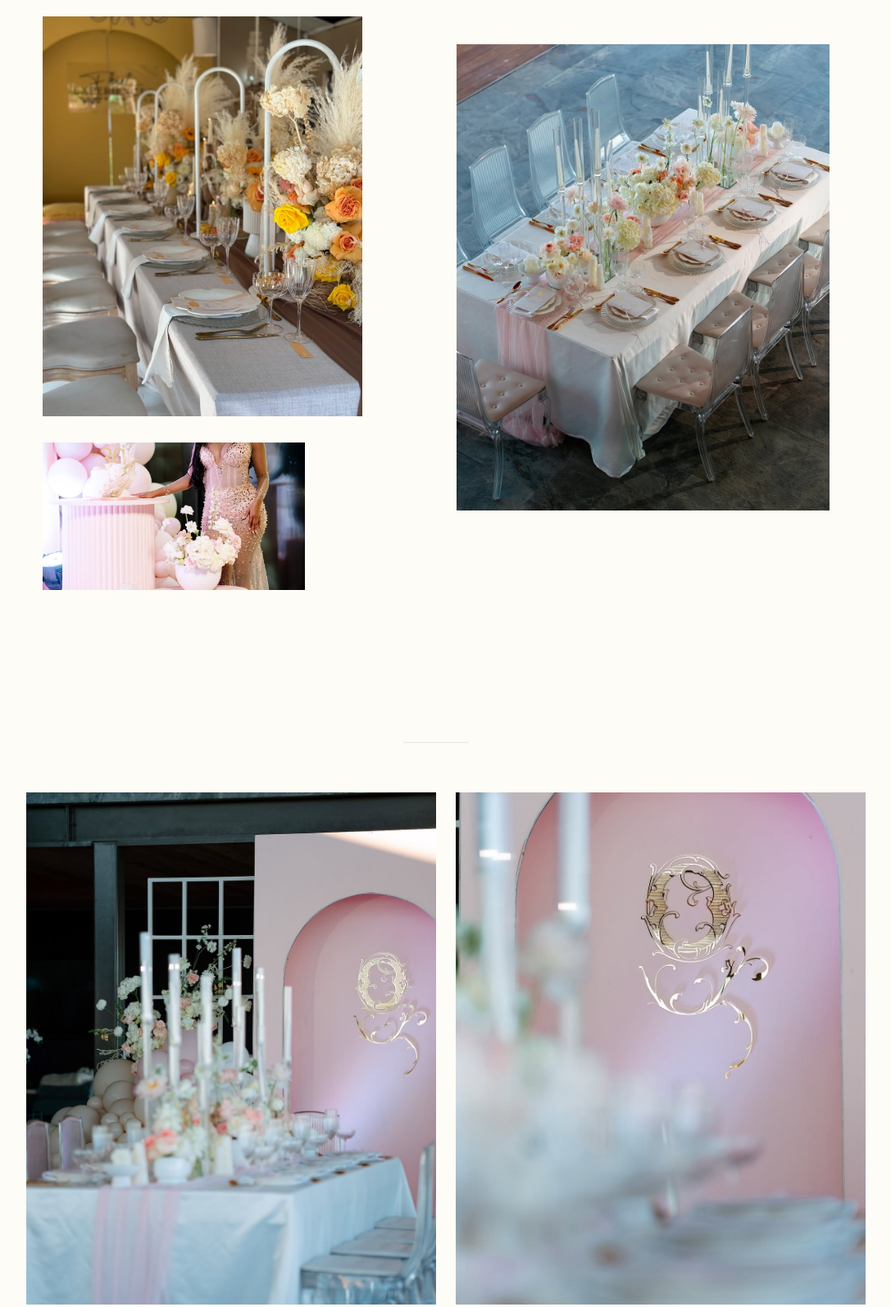
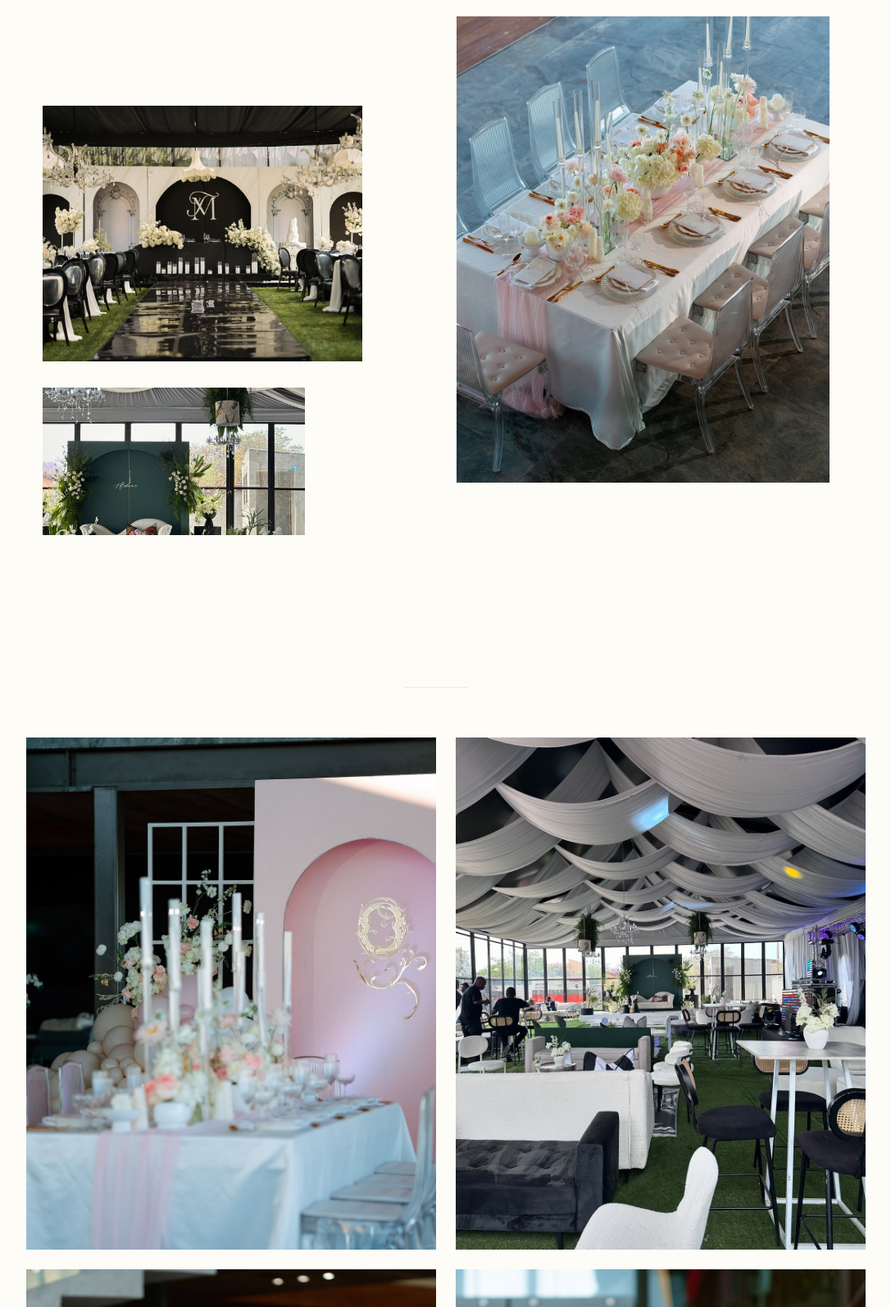
Before and after one commit to CoderX92/decobylola.github.io, a plain HTML site: page gallery/index.html in a window 1280 px wide. Shown: the part 1340-2935 px from the top of the page at 82% size, without its empty margins (108-1195 px from the left). Drawn offline with nearby package versions, Linux system fonts and the light colour scheme; a web font is replaced by a local one.

Commit message:
Update index.html

```diff
--- a/gallery/index.html
+++ b/gallery/index.html
@@ -70,8 +70,8 @@
             <div class="main-container">
                <div class="two-column-grid medium-gap">
                   <div class="template-intro-wrapper" id="w-node-a4fb24a2-a984-f76e-2b98-81c3efe2b6bf-e99e79c6">
-                     <div id="w-node-a4fb24a2-a984-f76e-2b98-81c3efe2b6bd-e99e79c6"><img alt="" data-w-id="a4fb24a2-a984-f76e-2b98-81c3efe2b6be" loading="lazy" sizes="(max-width: 600px) 92vw, (max-width: 767px) 400px, (max-width: 991px) 46vw, 455px" src="Tust/WhatsApp Image 2025-02-05 at 04.20.40_8c6f707e.jpg" srcset="Tust/WhatsApp Image 2025-02-05 at 04.20.40_8c6f707e.jp 500w, Tust/WhatsApp Image 2025-02-05 at 04.20.40_8c6f707e.jp 800w, Tust/WhatsApp Image 2025-02-05 at 04.20.40_8c6f707e.jp 908w" style="opacity:1"/></div>
-                     <div class="intro-template-child" data-w-id="5ca841f6-3293-579d-a407-3613bb359ea3" id="w-node-_5ca841f6-3293-579d-a407-3613bb359ea3-e99e79c6" style='background-image:url("Tust/1a.jpg");opacity:1'></div>
+                     <div id="w-node-a4fb24a2-a984-f76e-2b98-81c3efe2b6bd-e99e79c6"><img alt="" data-w-id="a4fb24a2-a984-f76e-2b98-81c3efe2b6be" loading="lazy" sizes="(max-width: 600px) 92vw, (max-width: 767px) 400px, (max-width: 991px) 46vw, 455px" src="Tust/3b.jpg" srcset="Tust/3b.jpg 500w, Tust/3b.jpg 800w, Tust/3b.jpg 908w" style="opacity:1"/></div>
+                     <div class="intro-template-child" data-w-id="5ca841f6-3293-579d-a407-3613bb359ea3" id="w-node-_5ca841f6-3293-579d-a407-3613bb359ea3-e99e79c6" style='background-image:url("Tust/3e.jpg");opacity:1'></div>
                   </div>
                   <div id="w-node-a4fb24a2-a984-f76e-2b98-81c3efe2b6bd-e99e79c6"><img alt="" data-w-id="a4fb24a2-a984-f76e-2b98-81c3efe2b6be" loading="lazy" sizes="(max-width: 600px) 92vw, (max-width: 767px) 400px, (max-width: 991px) 46vw, 455px" src="Tust/1b.jpg" srcset="Tust/1b.jpg 500w, Tust/1b.jpg 800w, Tust/1b.jpg 908w" style="opacity:1"/></div>
                </div>
@@ -92,7 +92,7 @@
                            <div class="w-dyn-item w-dyn-repeater-item" role="listitem"><img alt="" class="gallery-item" data-w-id="a76642a3-611e-1993-2a71-0b56ef0b0901" loading="lazy" src="Tust/1e.jpg" style="opacity:1"/></div>
                            <div class="w-dyn-item w-dyn-repeater-item" role="listitem"><img alt="" class="gallery-item" data-w-id="9383e5b1-9a17-16ad-a282-beb5f33ee8f2" loading="lazy" src="Tust/1c.jpg" style="opacity:1"/></div>
                            <div class="w-dyn-item w-dyn-repeater-item" role="listitem"><img alt="" class="gallery-item" data-w-id="9383e5b1-9a17-16ad-a282-beb5f33ee8f2" loading="lazy" sizes="(max-width: 479px) 93vw, (max-width: 767px) 47vw, (max-width: 991px) 48vw, 500px" src="Tust/1d.jpg" srcset="Tust/1d.jpg 500w, Tust/1d.jpg" style="opacity:1"/></div>
-                           <div class="w-dyn-item w-dyn-repeater-item" role="listitem"><img alt="" class="gallery-item" data-w-id="9383e5b1-9a17-16ad-a282-beb5f33ee8f2" loading="lazy" src="Tust/1e.jpg" style="opacity:1"/></div>
+                           <div class="w-dyn-item w-dyn-repeater-item" role="listitem"><img alt="" class="gallery-item" data-w-id="9383e5b1-9a17-16ad-a282-beb5f33ee8f2" loading="lazy" src="Tust/3d.jpg" style="opacity:1"/></div>
                            <div class="w-dyn-item w-dyn-repeater-item" role="listitem"><img alt="" class="gallery-item" data-w-id="9383e5b1-9a17-16ad-a282-beb5f33ee8f2" loading="lazy" sizes="(max-width: 479px) 93vw, (max-width: 767px) 47vw, (max-width: 991px) 48vw, 500px" src="Tust/1f.jpg" srcset="Tust/1f.jpg, Tust/1f.jpg 555w" style="opacity:1"/></div>
                         </div>
                         <div class="w-dyn-hide w-dyn-empty">
@@ -102,11 +102,11 @@
                      <div class="w-dyn-list" id="w-node-_6cf9be74-ba5d-4e42-f4ae-804426341266-e99e79c6">
                         <script id="wf-template-6cf9be74-ba5d-4e42-f4ae-804426341267" type="text/x-wf-template">%3Cdiv%20role%3D%22listitem%22%20class%3D%22w-dyn-item%20w-dyn-repeater-item%22%3E%3Cimg%20src%3D%22https%3A%2F%2Fcdn.prod.website-files.com%2F668bc021139c87fb488946b1%2F668e63004519dbd18a300266_image%2520Wrapper.webp%22%20loading%3D%22lazy%22%20style%3D%22opacity%3A0%22%20data-w-id%3D%22a76642a3-611e-1993-2a71-0b56ef0b0901%22%20alt%3D%22%22%20class%3D%22gallery-item%22%2F%3E%3C%2Fdiv%3E</script>
                         <div class="gallery-column-right w-dyn-items" role="list">
-                           <div class="w-dyn-item w-dyn-repeater-item" role="listitem"><img alt="" class="gallery-item" data-w-id="a76642a3-611e-1993-2a71-0b56ef0b0901" loading="lazy" src="Tust/1g.jpg" style="opacity:1"/></div>
+                           <div class="w-dyn-item w-dyn-repeater-item" role="listitem"><img alt="" class="gallery-item" data-w-id="a76642a3-611e-1993-2a71-0b56ef0b0901" loading="lazy" src="Tust/3z.jpg" style="opacity:1"/></div>
                            <div class="w-dyn-item w-dyn-repeater-item" role="listitem"><img alt="" class="gallery-item" data-w-id="a76642a3-611e-1993-2a71-0b56ef0b0901" loading="lazy" sizes="(max-width: 479px) 93vw, (max-width: 767px) 47vw, (max-width: 991px) 48vw, 500px" src="Tust/2a.jpg" srcset="Tust/2a.jpg 500w, Tust/2a.jpg 550w" style="opacity:1"/></div>
                            <div class="w-dyn-item w-dyn-repeater-item" role="listitem"><img alt="" class="gallery-item" data-w-id="a76642a3-611e-1993-2a71-0b56ef0b0901" loading="lazy" src="Tust/2b.jpg" style="opacity:1"/></div>
                            <div class="w-dyn-item w-dyn-repeater-item" role="listitem"><img alt="" class="gallery-item" data-w-id="a76642a3-611e-1993-2a71-0b56ef0b0901" loading="lazy" sizes="(max-width: 479px) 93vw, (max-width: 767px) 47vw, (max-width: 991px) 48vw, 500px" src="Tust/1g.jpg" srcset="Tust/1g.jpg 500w, Tust/1g.jpg 550w" style="opacity:1"/></div>
-                           <div class="w-dyn-item w-dyn-repeater-item" role="listitem"><img alt="" class="gallery-item" data-w-id="a76642a3-611e-1993-2a71-0b56ef0b0901" loading="lazy" src="Tust/1e.jpg" style="opacity:1"/></div>
+                           <div class="w-dyn-item w-dyn-repeater-item" role="listitem"><img alt="" class="gallery-item" data-w-id="a76642a3-611e-1993-2a71-0b56ef0b0901" loading="lazy" src="Tust/3r.jpg" style="opacity:1"/></div>
                         </div>
                         <div class="w-dyn-hide w-dyn-empty">
                            <div>No items found.</div>
```
